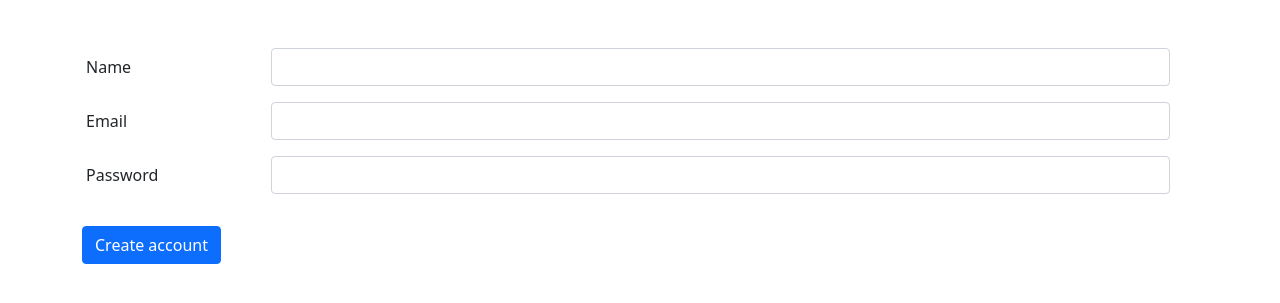
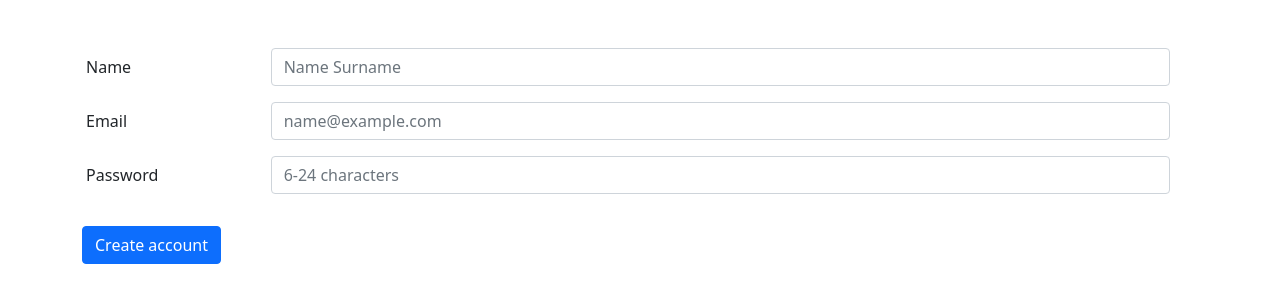
Before and after one commit to ElecTrOoD/Flask, a Flask app: page /register in a window 1280 px wide. Shown: the part 59-362 px from the top of the page. Run offline with Flask 2, Linux system fonts and the light colour scheme; some libraries are stand-ins or nearby versions.

Commit message:
update extensions, add registration data validation

```diff
--- a/blog/auth/views.py
+++ b/blog/auth/views.py
@@ -2,7 +2,7 @@ from flask import Blueprint, render_template, request, flash, redirect, url_for
 from flask_login import logout_user, login_user, login_required, current_user
 from werkzeug.security import check_password_hash, generate_password_hash
 
-from blog.extensions import db
+from blog.extensions import db, validate_data
 from blog.models import User
 
 auth = Blueprint('auth', __name__, static_folder='../static')
@@ -46,6 +46,9 @@ def register_post():
     name = request.form.get('name')
     email = request.form.get('email')
     password = request.form.get('password')
+    if not validate_data(name, email, password):
+        flash('Check input data')
+        return redirect(url_for('.register'))
 
     from blog.models import User
 
--- a/blog/commands.py
+++ b/blog/commands.py
@@ -14,7 +14,7 @@ def init_db():
 @click.command('create-users')
 def create_users():
     from blog.models import User
-    from random_data import get_random_user, users_count
+    from extensions import get_random_user, users_count
     from wsgi import app
 
     with app.app_context():
@@ -37,7 +37,7 @@ def create_users():
 @click.command('create-articles')
 def create_articles():
     from blog.models import Article
-    from random_data import get_random_article, article_count
+    from extensions import get_random_article, article_count
     from wsgi import app
 
     with app.app_context():
--- a/blog/extensions.py
+++ b/blog/extensions.py
@@ -1,5 +1,38 @@
+import re
+from random import choice, randint
+from string import digits, punctuation
+
 from flask_login import LoginManager
 from flask_sqlalchemy import SQLAlchemy
+from lorem_text import lorem
 
 login_manager = LoginManager()
 db = SQLAlchemy()
+
+NAMES = ['Mike', 'Alice', 'John', 'Kevin', 'Andrew', 'Douglas', 'Gordon', 'Brad', 'Ethan', 'Jacob']
+SURNAMES = ['Smith', 'Johnson', 'Williams', 'Jones', 'Brown', 'Davis', 'Miller', 'Wilson', 'Wright', 'Baker']
+WORDS = 400
+
+users_count = 5
+article_count = users_count * 4
+
+
+def get_random_user():
+    name = f'{choice(NAMES)} {choice(SURNAMES)}'
+    return name
+
+
+def get_random_article():
+    title = lorem.words(randint(3, 8))
+    text = lorem.words(WORDS)
+    author = randint(2, users_count + 1)
+    return title, text, author
+
+
+def validate_data(name, email, password):
+    if (not len(set(digits + punctuation + '@').intersection(name)) > 0 and len(name) < 255) and \
+            re.findall(r'"?([-a-zA-Z0-9.`?{}]+@\w+\.\w+)"?', email) and \
+            6 < len(password) <= 24:
+        return True
+    else:
+        return False
--- a/blog/templates/auth/register.html
+++ b/blog/templates/auth/register.html
@@ -19,19 +19,19 @@
                 <div class="mb-3 row">
                     <label for="name" class="col-sm-2 col-form-label">Name</label>
                     <div class="col-sm-10">
-                        <input type="text" class="form-control" id="name" name="name">
+                        <input type="text" class="form-control" id="name" name="name" placeholder="Name Surname">
                     </div>
                 </div>
                 <div class="mb-3 row">
                     <label for="email" class="col-sm-2 col-form-label">Email</label>
                     <div class="col-sm-10">
-                        <input type="text" class="form-control" id="email" name="email">
+                        <input type="text" class="form-control" id="email" name="email" placeholder="name@example.com">
                     </div>
                 </div>
                 <div class="mb-3 row">
                     <label for="password" class="col-sm-2 col-form-label">Password</label>
                     <div class="col-sm-10">
-                        <input type="password" class="form-control" id="password" name="password">
+                        <input type="password" class="form-control" id="password" name="password" placeholder="6-24 characters">
                     </div>
                 </div>
                 <div class="col-auto">
```
Also changed, not shown: random_data.py (deleted, +0 -21 lines), blog/db.sqlite.
